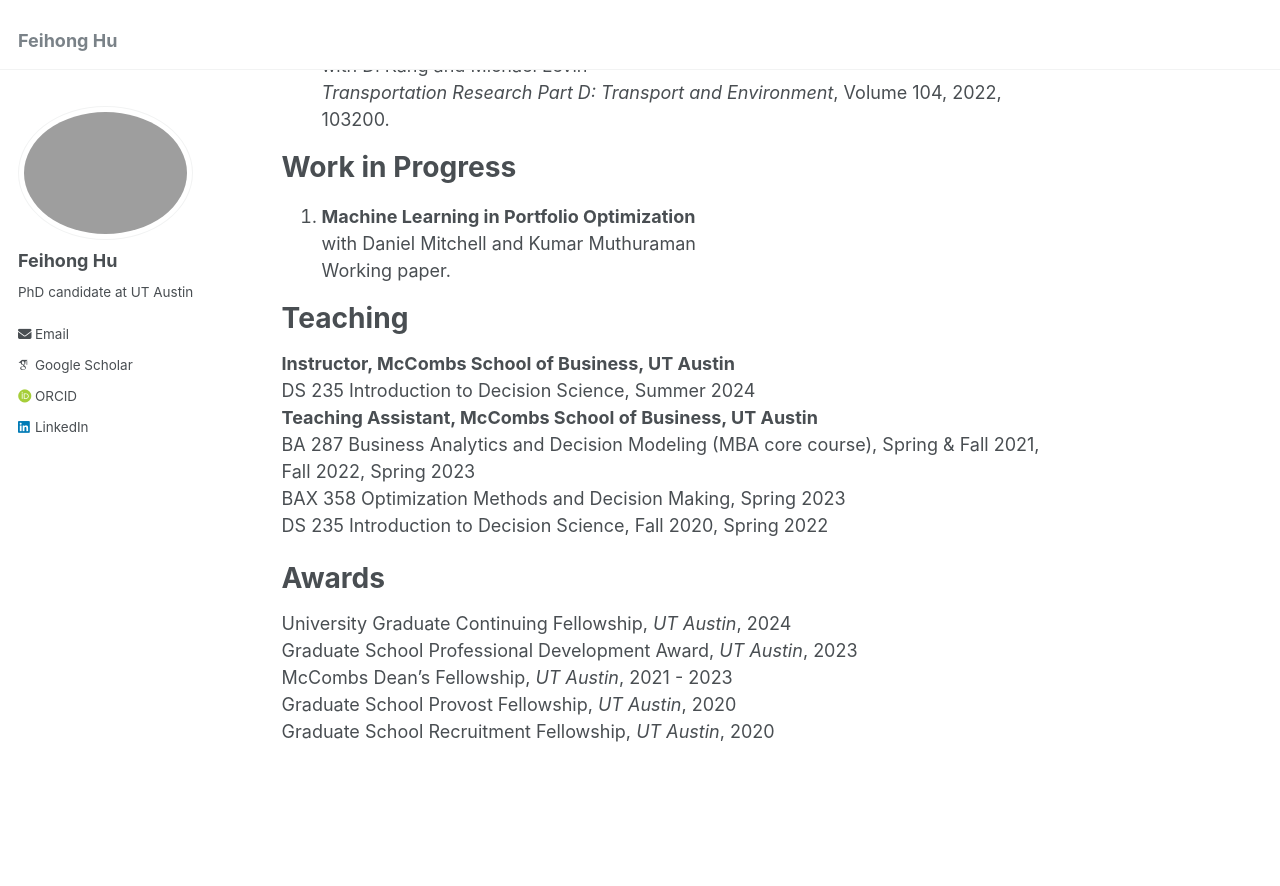
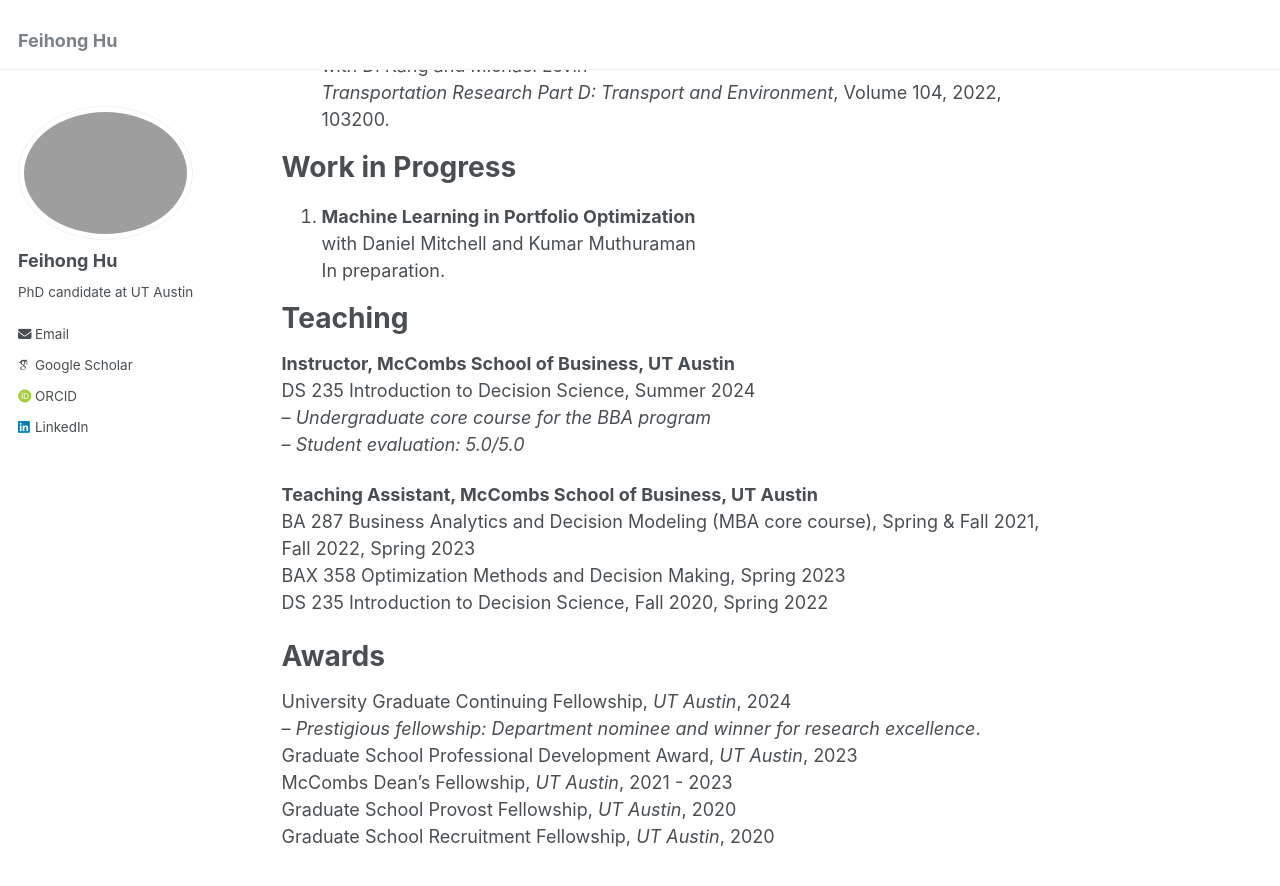
Before and after one commit to feihonghu/feihonghu.github.io, a Jekyll site: the page built from _pages/about.md, in a window 1280 px wide and 900 px high, scrolled down 594 px. Shown: the top 886 px of the window. Built offline with Jekyll 4.4.1, drawn with Linux system fonts in a browser that asks for light colours; some web fonts are replaced.

Commit message:
Update about.md

```diff
--- a/_pages/about.md
+++ b/_pages/about.md
@@ -25,12 +25,15 @@ Work in Progress
 ======
 1. **Machine Learning in Portfolio Optimization**<br/>
    with Daniel Mitchell and Kumar Muthuraman<br/>
-   Working paper.
+   In preparation.
 
 Teaching
 ======
 **Instructor, McCombs School of Business, UT Austin**<br/>
 DS 235 Introduction to Decision Science, Summer 2024<br/>
+-- _Undergraduate core course for the BBA program_<br/>
+-- _Student evaluation: 5.0/5.0_
+
 **Teaching Assistant, McCombs School of Business, UT Austin**<br/>
 BA 287 Business Analytics and Decision Modeling (MBA core course), Spring & Fall 2021, Fall 2022, Spring 2023<br/>
 BAX 358 Optimization Methods and Decision Making, Spring 2023<br/>
@@ -39,6 +42,7 @@ DS 235 Introduction to Decision Science, Fall 2020, Spring 2022
 Awards
 ======
 University Graduate Continuing Fellowship, _UT Austin_, 2024<br/>
+ -- _Prestigious fellowship: Department nominee and winner for research excellence_.<br/>
 Graduate School Professional Development Award, _UT Austin_, 2023<br/>
 McCombs Dean's Fellowship, _UT Austin_, 2021 - 2023<br/>
 Graduate School Provost Fellowship, _UT Austin_, 2020<br/>
```
